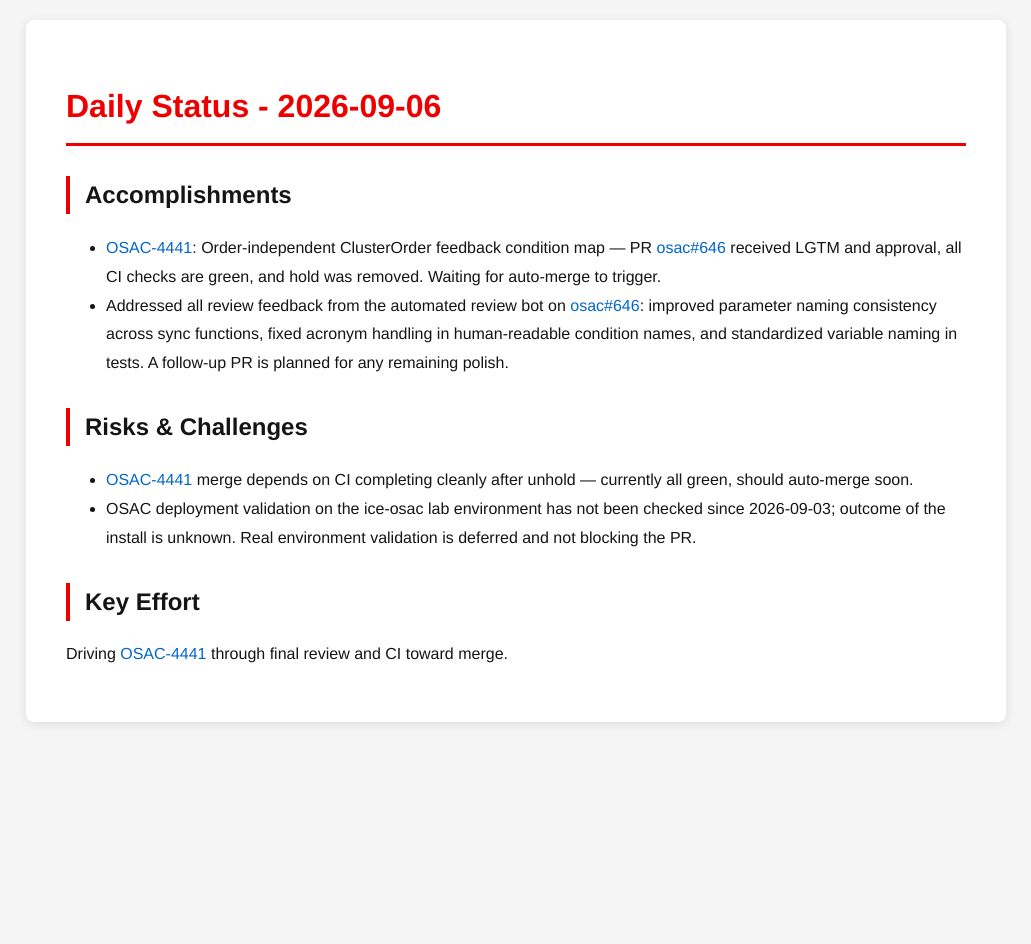
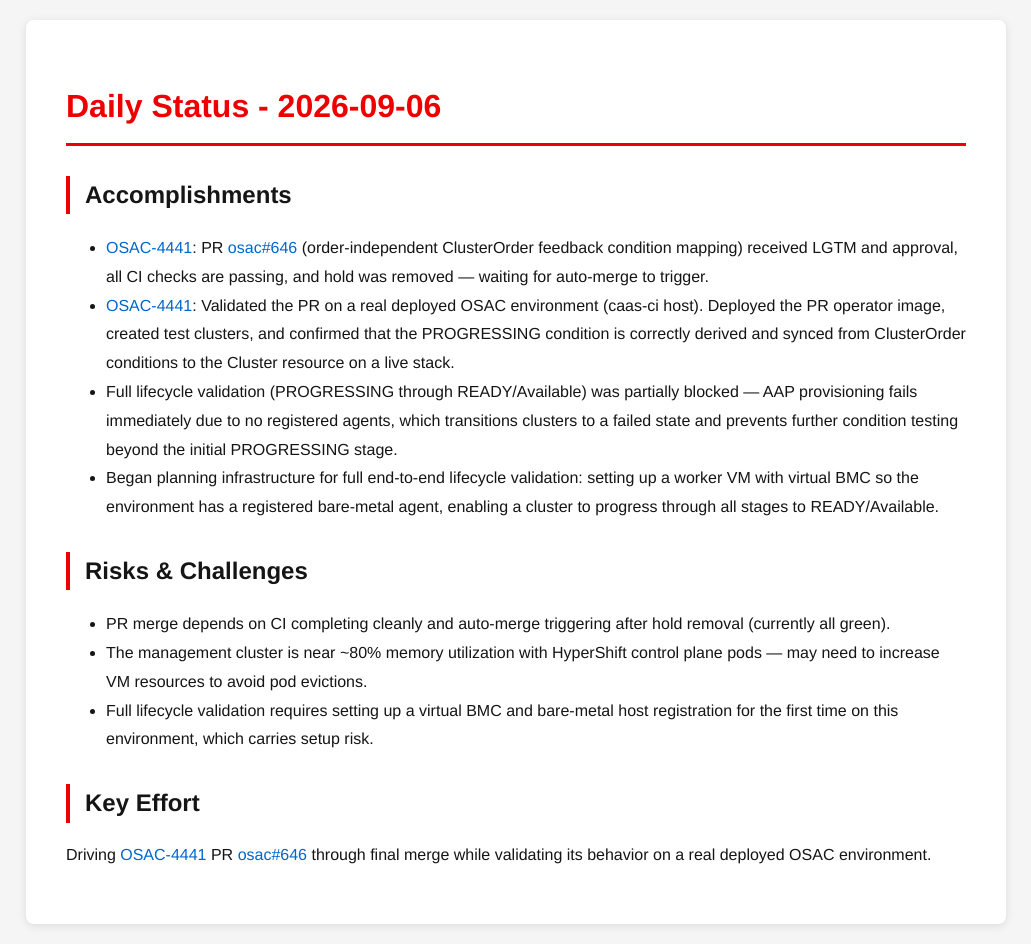
Before and after one commit to tzvatot/daily-status, a Jekyll site: the page built from 2026-09-06.md, in a window 1280 px wide. Shown: the whole page, without its empty margins (124-1155 px from the left). Built offline with Jekyll 4.4.1, drawn with Linux system fonts in a browser that asks for light colours; before the commit the page ends 900 px from its top, so only the background shows below that.

Commit message:
Daily status update - 2026-09-06

```diff
--- a/2026-09-06.md
+++ b/2026-09-06.md
@@ -7,12 +7,18 @@ date: 2026-09-06
 # Daily Status - 2026-09-06
 
 ## Accomplishments
-- [OSAC-4441](https://redhat.atlassian.net/browse/OSAC-4441): Order-independent ClusterOrder feedback condition map — PR [osac#646](https://github.com/osac-project/osac/pull/646) received LGTM and approval, all CI checks are green, and hold was removed. Waiting for auto-merge to trigger.
-- Addressed all review feedback from the automated review bot on [osac#646](https://github.com/osac-project/osac/pull/646): improved parameter naming consistency across sync functions, fixed acronym handling in human-readable condition names, and standardized variable naming in tests. A follow-up PR is planned for any remaining polish.
+
+- [OSAC-4441](https://redhat.atlassian.net/browse/OSAC-4441): PR [osac#646](https://github.com/osac-project/osac/pull/646) (order-independent ClusterOrder feedback condition mapping) received LGTM and approval, all CI checks are passing, and hold was removed — waiting for auto-merge to trigger.
+- [OSAC-4441](https://redhat.atlassian.net/browse/OSAC-4441): Validated the PR on a real deployed OSAC environment (caas-ci host). Deployed the PR operator image, created test clusters, and confirmed that the PROGRESSING condition is correctly derived and synced from ClusterOrder conditions to the Cluster resource on a live stack.
+- Full lifecycle validation (PROGRESSING through READY/Available) was partially blocked — AAP provisioning fails immediately due to no registered agents, which transitions clusters to a failed state and prevents further condition testing beyond the initial PROGRESSING stage.
+- Began planning infrastructure for full end-to-end lifecycle validation: setting up a worker VM with virtual BMC so the environment has a registered bare-metal agent, enabling a cluster to progress through all stages to READY/Available.
 
 ## Risks & Challenges
-- [OSAC-4441](https://redhat.atlassian.net/browse/OSAC-4441) merge depends on CI completing cleanly after unhold — currently all green, should auto-merge soon.
-- OSAC deployment validation on the ice-osac lab environment has not been checked since 2026-09-03; outcome of the install is unknown. Real environment validation is deferred and not blocking the PR.
+
+- PR merge depends on CI completing cleanly and auto-merge triggering after hold removal (currently all green).
+- The management cluster is near ~80% memory utilization with HyperShift control plane pods — may need to increase VM resources to avoid pod evictions.
+- Full lifecycle validation requires setting up a virtual BMC and bare-metal host registration for the first time on this environment, which carries setup risk.
 
 ## Key Effort
-Driving [OSAC-4441](https://redhat.atlassian.net/browse/OSAC-4441) through final review and CI toward merge.
+
+Driving [OSAC-4441](https://redhat.atlassian.net/browse/OSAC-4441) PR [osac#646](https://github.com/osac-project/osac/pull/646) through final merge while validating its behavior on a real deployed OSAC environment.
```
